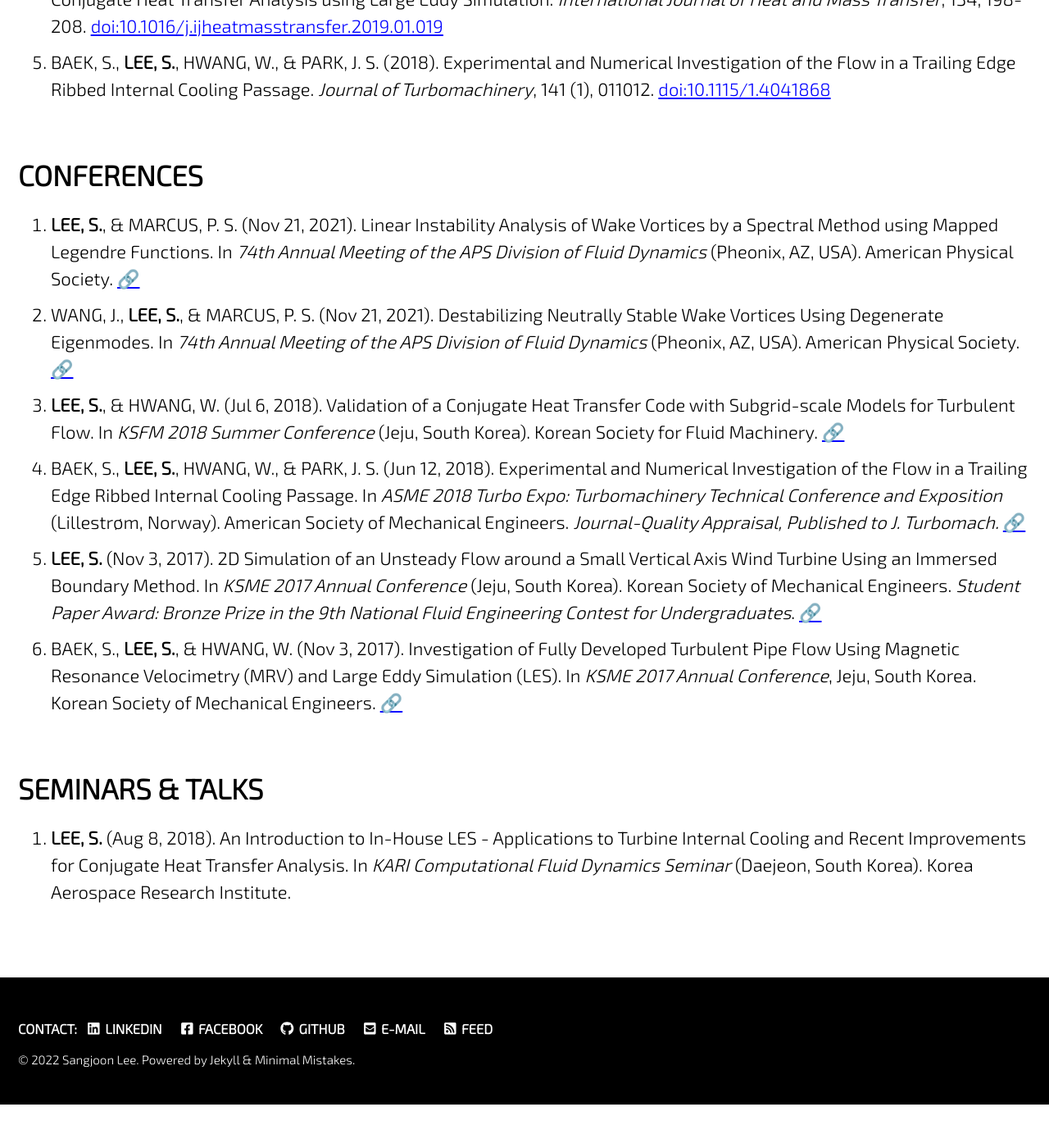
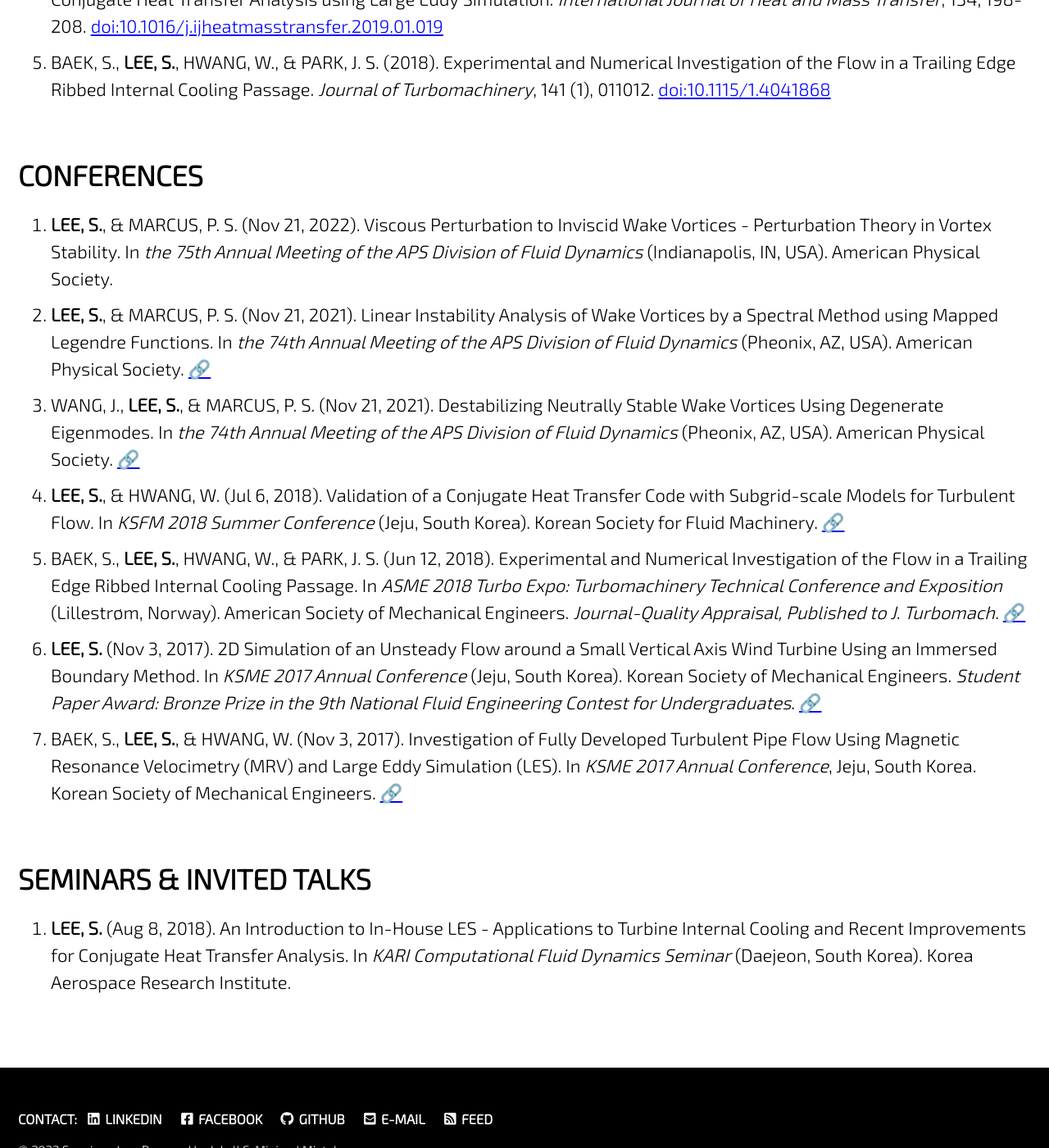
Before and after one commit to jun9303/jun9303.github.io, a Jekyll site: the page built from _pages/publications.md, in a window 1280 px wide and 1400 px high, scrolled down 716 px. Shown: the whole window at 82% size. Built offline with Jekyll 4.4.1, drawn with Linux system fonts in a browser that asks for light colours; cached includes are drawn as plain includes; nearby versions of some CDN libraries; emoji names are drawn with the system emoji font; before the commit the page ends 2063 px from its top, so only the background shows below that.

Commit message:
Profile updates 110322

````diff
--- a/_pages/publications.md
+++ b/_pages/publications.md
@@ -20,14 +20,15 @@ https://doi.org/10.48550/arXiv.2207.11448) ```(Preprint)```
 
 # CONFERENCES
 
-1. **LEE, S.**, & MARCUS, P. S. (Nov 21, 2021). Linear Instability Analysis of Wake Vortices by a Spectral Method using Mapped Legendre Functions. In *74th Annual Meeting of the APS Division of Fluid Dynamics* (Pheonix, AZ, USA). American Physical Society. [:link:](https://meetings.aps.org/Meeting/DFD21/Session/E24.1)
-2. WANG, J., **LEE, S.**, & MARCUS, P. S. (Nov 21, 2021). Destabilizing Neutrally Stable Wake Vortices Using Degenerate Eigenmodes. In *74th Annual Meeting of the APS Division of Fluid Dynamics* (Pheonix, AZ, USA). American Physical Society. [:link:](https://meetings.aps.org/Meeting/DFD21/Session/E24.3)
-3. **LEE, S.**, & HWANG, W. (Jul 6, 2018). Validation of a Conjugate Heat Transfer Code with Subgrid-scale Models for Turbulent Flow. In *KSFM 2018 Summer Conference* (Jeju, South Korea). Korean Society for Fluid Machinery. [:link:](http://www.dbpia.co.kr/journal/articleDetail?nodeId=NODE07536688&language=ko_KR)
-4. BAEK, S., **LEE, S.**, HWANG, W., & PARK, J. S. (Jun 12, 2018). Experimental and Numerical Investigation of the Flow in a Trailing Edge Ribbed Internal Cooling Passage. In *ASME 2018 Turbo Expo: Turbomachinery Technical Conference and Exposition* (Lillestrøm, Norway). American Society of Mechanical Engineers. *Journal-Quality Appraisal, Published to J. Turbomach.* [:link:](https://doi.org/10.1115/GT2018-76741)
-5. **LEE, S.** (Nov 3, 2017). 2D Simulation of an Unsteady Flow around a Small Vertical Axis Wind Turbine Using an Immersed Boundary Method. In *KSME 2017 Annual Conference* (Jeju, South Korea). Korean Society of Mechanical Engineers. *Student Paper Award: Bronze Prize in the 9th National Fluid Engineering Contest for Undergraduates*. [:link:](http://www.dbpia.co.kr/journal/articleDetail?nodeId=NODE07287580&language=ko_KR#)
-6. BAEK, S., **LEE, S.**, & HWANG, W. (Nov 3, 2017). Investigation of Fully Developed Turbulent Pipe Flow Using Magnetic Resonance Velocimetry (MRV) and Large Eddy Simulation (LES). In *KSME 2017 Annual Conference*, Jeju, South Korea. Korean Society of Mechanical Engineers. [:link:](http://www.dbpia.co.kr/journal/articleDetail?nodeId=NODE07287540&language=ko_KR#)
+1. **LEE, S.**, & MARCUS, P. S. (Nov 21, 2022). Viscous Perturbation to Inviscid Wake Vortices - Perturbation Theory in Vortex Stability. In *the 75th Annual Meeting of the APS Division of Fluid Dynamics* (Indianapolis, IN, USA). American Physical Society.
+2. **LEE, S.**, & MARCUS, P. S. (Nov 21, 2021). Linear Instability Analysis of Wake Vortices by a Spectral Method using Mapped Legendre Functions. In *the 74th Annual Meeting of the APS Division of Fluid Dynamics* (Pheonix, AZ, USA). American Physical Society. [:link:](https://meetings.aps.org/Meeting/DFD21/Session/E24.1)
+3. WANG, J., **LEE, S.**, & MARCUS, P. S. (Nov 21, 2021). Destabilizing Neutrally Stable Wake Vortices Using Degenerate Eigenmodes. In *the 74th Annual Meeting of the APS Division of Fluid Dynamics* (Pheonix, AZ, USA). American Physical Society. [:link:](https://meetings.aps.org/Meeting/DFD21/Session/E24.3)
+4. **LEE, S.**, & HWANG, W. (Jul 6, 2018). Validation of a Conjugate Heat Transfer Code with Subgrid-scale Models for Turbulent Flow. In *KSFM 2018 Summer Conference* (Jeju, South Korea). Korean Society for Fluid Machinery. [:link:](http://www.dbpia.co.kr/journal/articleDetail?nodeId=NODE07536688&language=ko_KR)
+5. BAEK, S., **LEE, S.**, HWANG, W., & PARK, J. S. (Jun 12, 2018). Experimental and Numerical Investigation of the Flow in a Trailing Edge Ribbed Internal Cooling Passage. In *ASME 2018 Turbo Expo: Turbomachinery Technical Conference and Exposition* (Lillestrøm, Norway). American Society of Mechanical Engineers. *Journal-Quality Appraisal, Published to J. Turbomach.* [:link:](https://doi.org/10.1115/GT2018-76741)
+7. **LEE, S.** (Nov 3, 2017). 2D Simulation of an Unsteady Flow around a Small Vertical Axis Wind Turbine Using an Immersed Boundary Method. In *KSME 2017 Annual Conference* (Jeju, South Korea). Korean Society of Mechanical Engineers. *Student Paper Award: Bronze Prize in the 9th National Fluid Engineering Contest for Undergraduates*. [:link:](http://www.dbpia.co.kr/journal/articleDetail?nodeId=NODE07287580&language=ko_KR#)
+7. BAEK, S., **LEE, S.**, & HWANG, W. (Nov 3, 2017). Investigation of Fully Developed Turbulent Pipe Flow Using Magnetic Resonance Velocimetry (MRV) and Large Eddy Simulation (LES). In *KSME 2017 Annual Conference*, Jeju, South Korea. Korean Society of Mechanical Engineers. [:link:](http://www.dbpia.co.kr/journal/articleDetail?nodeId=NODE07287540&language=ko_KR#)
 
-# SEMINARS & TALKS
+# SEMINARS & INVITED TALKS
 
 1. **LEE, S.** (Aug 8, 2018). An Introduction to In-House LES - Applications to Turbine Internal Cooling and Recent Improvements for Conjugate Heat Transfer Analysis. In *KARI Computational Fluid Dynamics Seminar* (Daejeon, South Korea). Korea Aerospace Research Institute.
 
````
